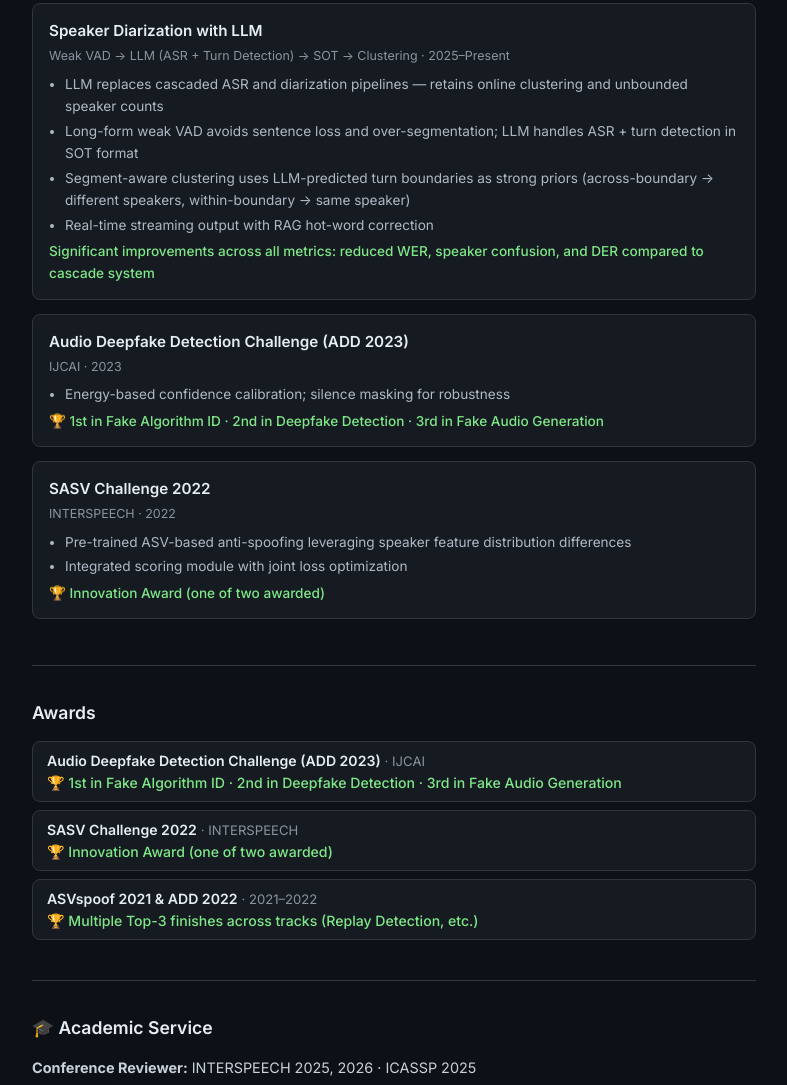
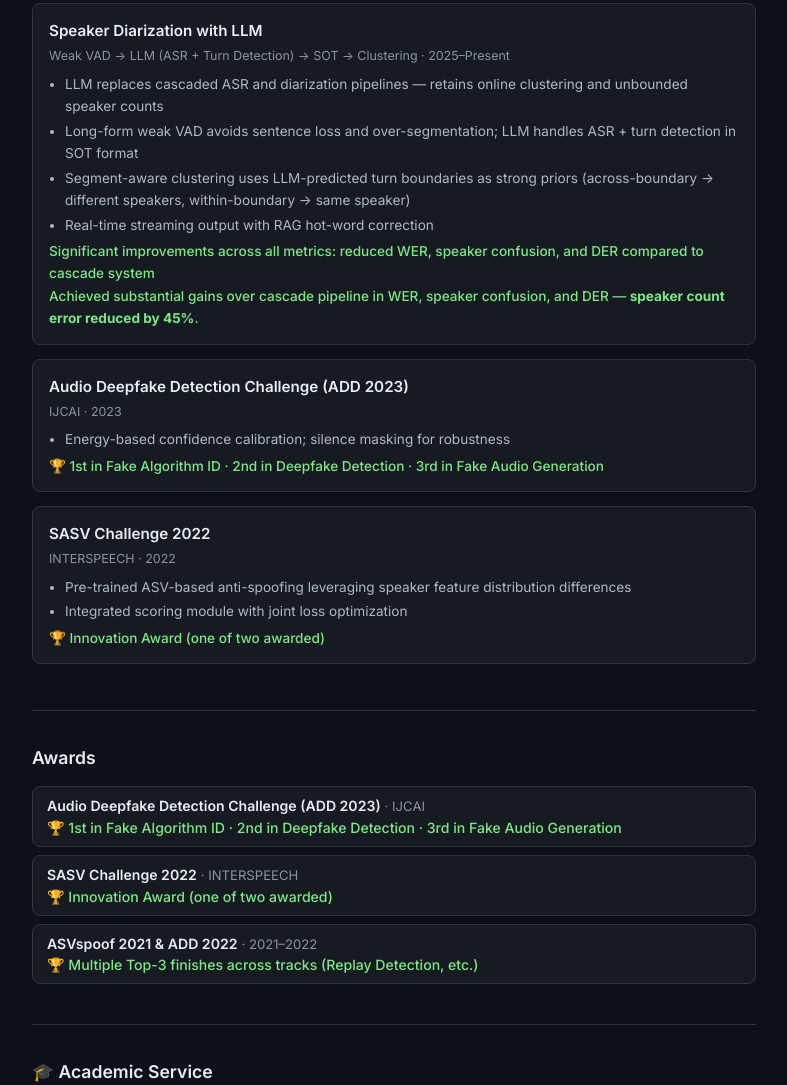
Before and after one commit to zyxciel/yuxiangzhang.github.io, a plain HTML site: page index.html in a window 1280 px wide. Shown: the part 2272-3357 px from the top of the page, without its empty margins (246-1033 px from the left). Drawn offline with Linux system fonts and the light colour scheme; no server answers.

Commit message:
feat: add highlight summary to diarization project

```diff
--- a/index.html
+++ b/index.html
@@ -355,6 +355,7 @@
       <li>Real-time streaming output with RAG hot-word correction</li>
     </ul>
     <div class="result">Significant improvements across all metrics: reduced WER, speaker confusion, and DER compared to cascade system</div>
+    <div class="result">Achieved substantial gains over cascade pipeline in WER, speaker confusion, and DER — <strong>speaker count error reduced by 45%</strong>.</div>
   </div>
 
   <div class="project-card">
```
Also changed, not shown: zh.html (+1 -0 lines).
